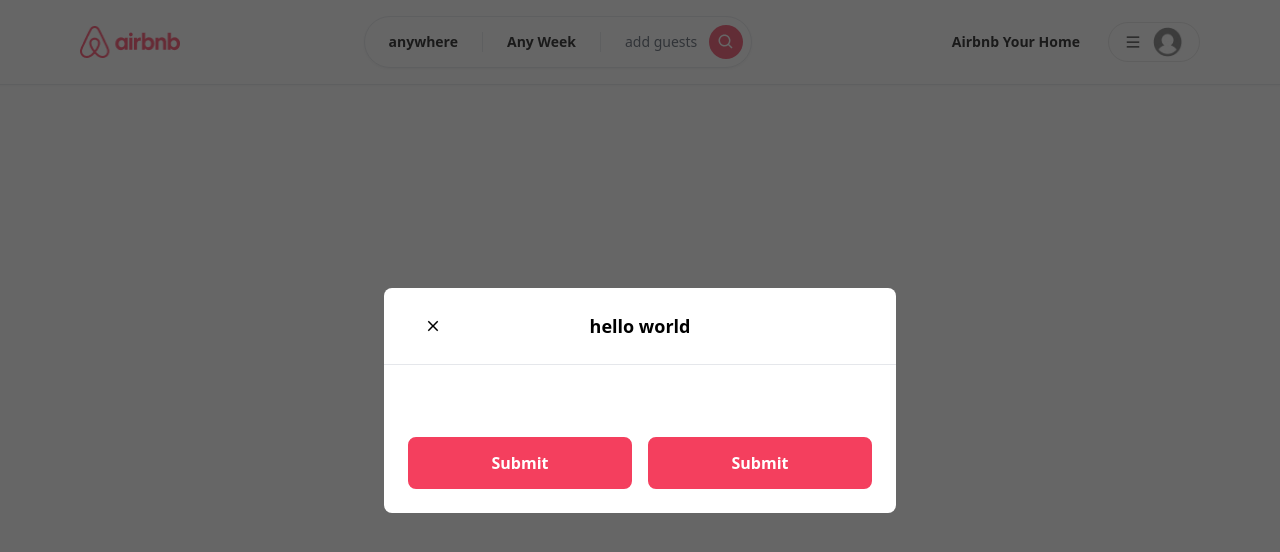
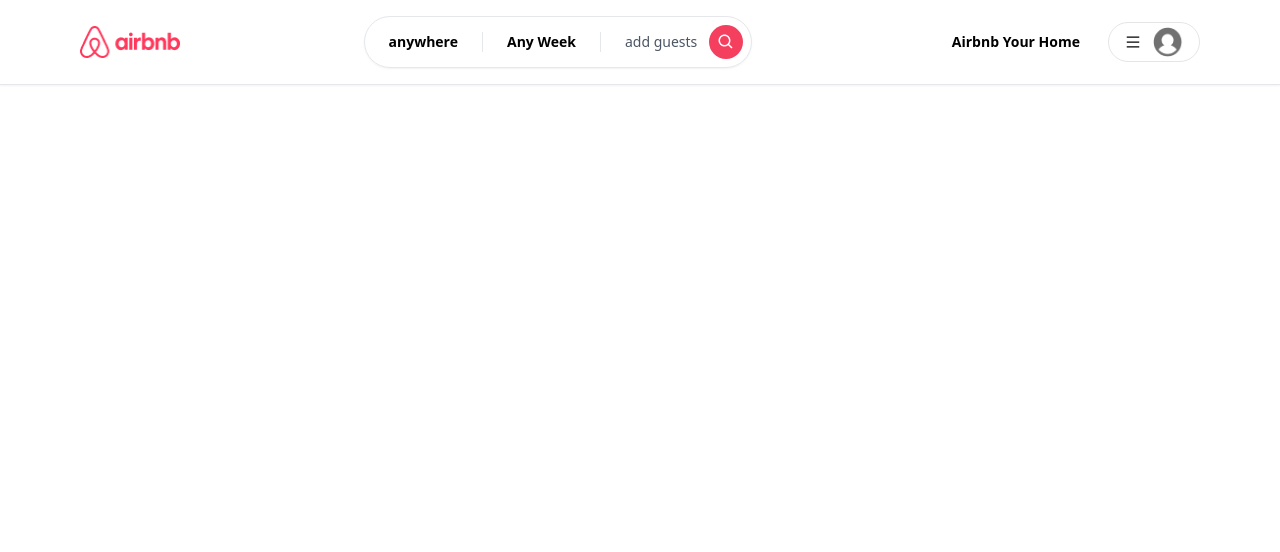
Before and after one commit to kaikaci12/Airbnb-Clone, a Next.js app: page / in a window 1280 px wide. Shown: the top 552 px of the page. Built offline with nearby package versions, Linux system fonts and the light colour scheme.

Commit message:
add Register modal

```diff
--- a/app/components/modal/Modal.tsx
+++ b/app/components/modal/Modal.tsx
@@ -10,9 +10,10 @@ interface ModalProps {
   footer?: string;
   actionLabel?: string;
   disabled?: boolean;
-  secondaryAction?: () => void;
+  secondaryActionLabel?: () => void;
   secondaryLabel?: string;
   body: string;
+  secondaryAction: () => void;
 }
 
 export default function Modal({
@@ -22,8 +23,10 @@ export default function Modal({
   title,
   footer,
   disabled,
+  secondaryActionLabel,
+  secondaryLabel,
   secondaryAction,
-  secondaryLabel,
+
   actionLabel,
   body,
 }: ModalProps) {
@@ -81,11 +84,13 @@ export default function Modal({
               <div className="relative p-6 flex-auto ">{body}</div>
               <div className="flex flex-col gap-2  p-6">
                 <div className="flex flex-row items-center gap-4 w-full ">
-                  <Button
-                    disabled={disabled}
-                    label={actionLabel}
-                    onClick={handleSubmit}
-                  />
+                  {secondaryActionLabel && secondaryAction && (
+                    <Button
+                      disabled={disabled}
+                      onClick={handleSecondaryAction}
+                    />
+                  )}
+
                   <Button
                     disabled={disabled}
                     label={actionLabel}
--- /dev/null
+++ b/app/components/modal/RegisterModal.tsx
@@ -0,0 +1,6 @@
+import React from "react";
+import axios from "axios";
+import { AiFillGithub } from "react-icons/ai";
+export default function RegisterModal() {
+  return <div></div>;
+}
--- /dev/null
+++ b/app/hooks/useRegisterModal.ts
@@ -0,0 +1,15 @@
+import { create } from "zustand";
+
+interface RegisterModalStore {
+  isOpen: boolean;
+  onClose: () => void;
+  onOpen: () => void;
+}
+
+const useRegisterModal = create<RegisterModalStore>((set) => ({
+  isOpen: false,
+  onOpen: () => set({ isOpen: true }),
+  onClose: () => set({ isOpen: false }),
+}));
+
+export default useRegisterModal;
--- a/app/layout.tsx
+++ b/app/layout.tsx
@@ -3,7 +3,8 @@ import type { Metadata } from "next";
 import "./globals.css";
 import Navbar from "./components/navbar/Navbar";
 import ClientOnly from "./components/ClientOnly";
-import Modal from "./components/modal/Modal";
+
+import RegisterModal from "./components/modal/RegisterModal";
 
 export const metadata: Metadata = {
   title: "Airbnb",
@@ -19,7 +20,7 @@ export default function RootLayout({
     <html lang="en">
       <body>
         <ClientOnly>
-          <Modal actionLabel="Submit" title="hello world" isOpen />
+          <RegisterModal />
           <Navbar />
         </ClientOnly>
         {children}
--- a/package.json
+++ b/package.json
@@ -9,10 +9,14 @@
     "lint": "next lint"
   },
   "dependencies": {
+    "axios": "^1.7.7",
+    "express": "^4.20.0",
+    "mongoose": "^8.6.1",
     "next": "14.2.8",
     "react": "^18",
     "react-dom": "^18",
-    "react-icons": "^5.3.0"
+    "react-icons": "^5.3.0",
+    "zustand": "^4.5.5"
   },
   "devDependencies": {
     "@types/node": "^20",
```
Also changed, not shown: 1 other file (tests, documents, lock files or other folders).
